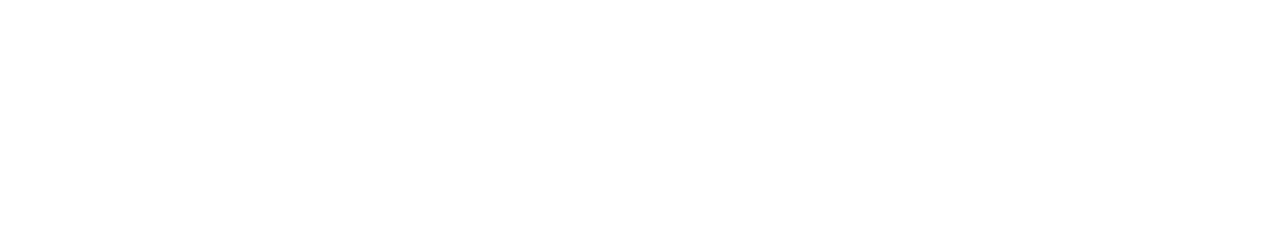
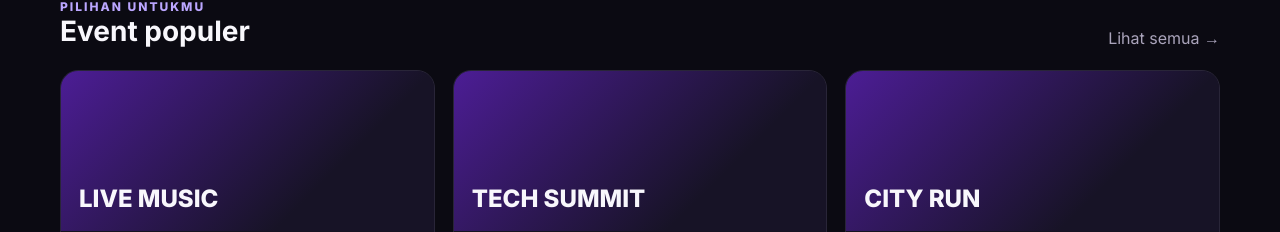
Before and after one commit to ETATIX-2027/ETATIX, a Next.js app: page / in a window 1280 px wide. Before the commit this address had no page. Shown: the part 568-800 px from the top of the page. Built offline with nearby package versions, Linux system fonts and the light colour scheme.

Commit message:
Add files via upload

```diff
--- /dev/null
+++ b/app/page.tsx
@@ -0,0 +1,3 @@
+import Link from 'next/link';
+const samples=[{title:'Festival Musik Nusantara',type:'Musik · Jakarta',price:'Mulai Rp150.000',art:'LIVE MUSIC'},{title:'Indonesia Tech Summit',type:'Konferensi · Bandung',price:'Mulai Rp250.000',art:'TECH SUMMIT'},{title:'City Run 10K',type:'Olahraga · Surabaya',price:'Mulai Rp100.000',art:'CITY RUN'}];
+export default function Home(){return <><main className="wrap"><section className="hero"><div><div className="eyebrow">YOUR EVENT STARTS HERE</div><h1>Temukan pengalaman yang tak terlupakan.</h1><p>Jelajahi konser, festival, konferensi, dan berbagai pengalaman seru. Semua tiket dan event dalam satu tempat.</p><div style={{display:'flex',gap:12,marginTop:26,flexWrap:'wrap'}}><Link className="btn" href="/events">Jelajahi Event</Link><Link className="btn secondary" href="/login">Mulai Jadi Organizer</Link></div></div><div className="hero-art"><div>Discover.<br/>Book.<br/><span style={{color:'#c4b5fd'}}>Experience.</span></div></div></section><section className="section"><div className="section-head"><div><div className="eyebrow">PILIHAN UNTUKMU</div><h2>Event populer</h2></div><Link className="muted" href="/events">Lihat semua →</Link></div><div className="grid">{samples.map(x=><article className="event" key={x.title}><div className="event-art">{x.art}</div><div className="event-body"><h3>{x.title}</h3><p>{x.type}</p><div className="price">{x.price}</div></div></article>)}</div></section></main><footer className="footer"><div className="wrap">© {new Date().getFullYear()} ETATIX · Discover events. Create memories.</div></footer></>}
```
